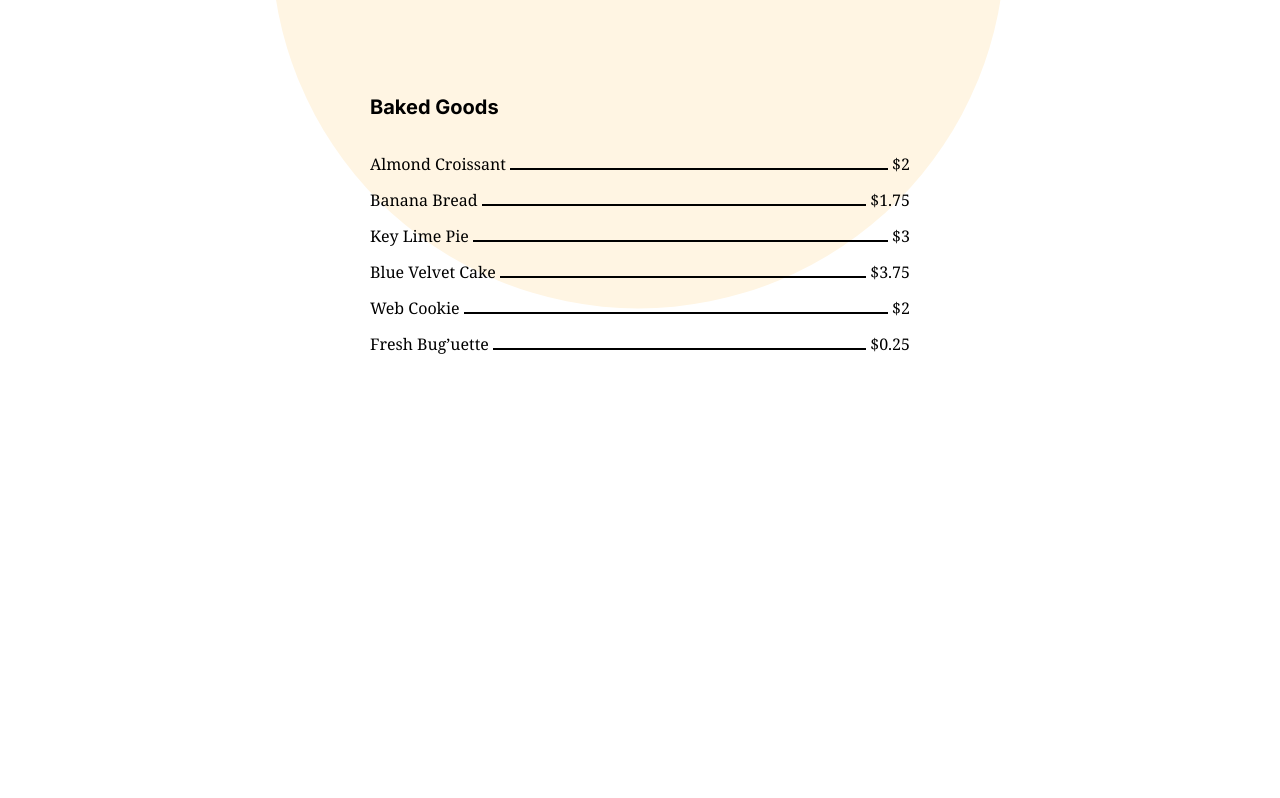
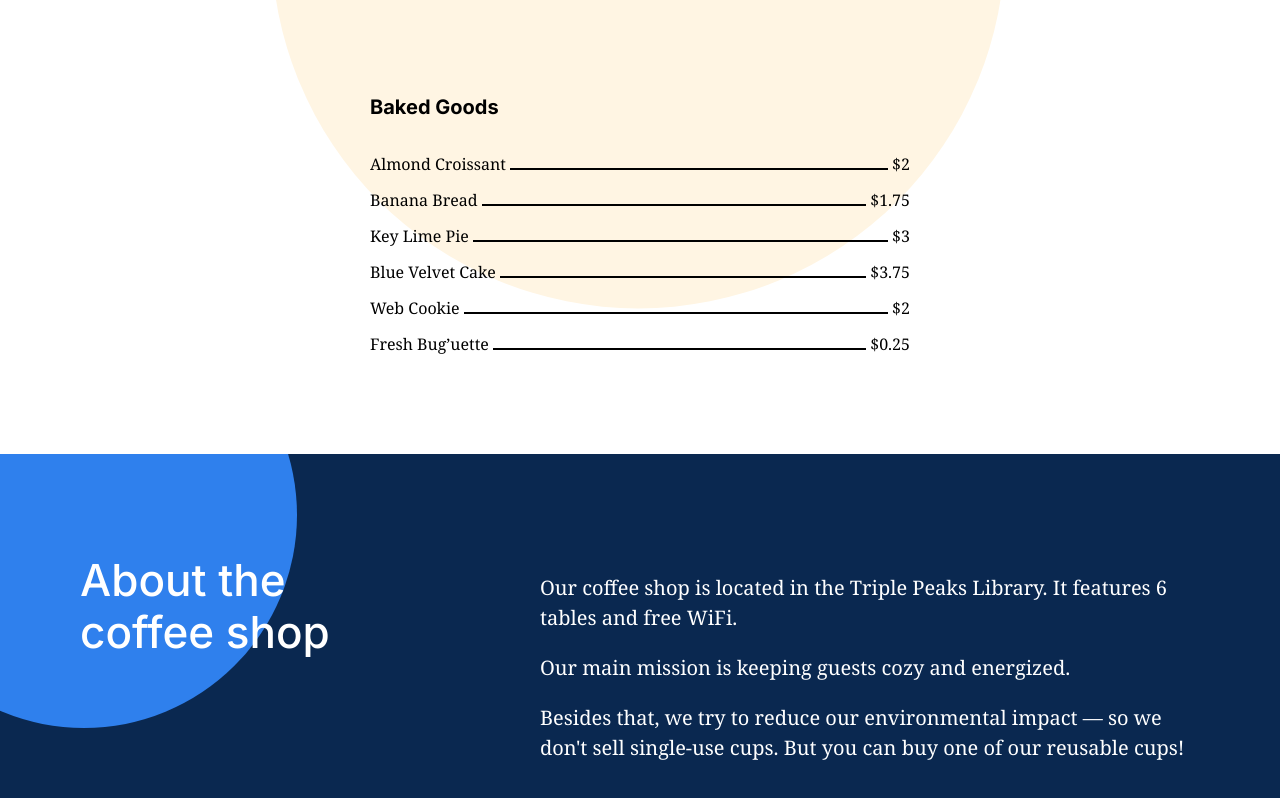
Before and after one commit to IxAntho/se_project_coffeeshop, a plain HTML site: page index.html in a window 1280 px wide. Shown: the part 3226-4024 px from the top of the page. Before the commit the page ends 3680 px from the top, so only its background shows below. Drawn offline with Linux system fonts and the light colour scheme.

Commit message:
add about section update

```diff
--- /dev/null
+++ b/blocks/about.css
@@ -0,0 +1,55 @@
+.about {
+  display: flex;
+  flex-wrap: wrap;
+  position: relative;
+  margin: 0;
+  background-color: #0A2850;
+  color: #fff;
+  padding: 100px 80px 173px;
+  overflow: hidden;
+}
+
+.about__title {
+  font-family: "Inter", "Arial", sans-serif;
+  font-style: normal;
+  font-weight: 500;
+  font-size: 44px;
+  line-height: 52px;
+  width: 100%;
+  max-width: 251px;
+  margin: 0;
+  z-index: 1;
+}
+
+.about__content {
+  display: flex;
+  flex-direction: column;
+  width: 100%;
+  max-width: 660px;
+  margin-top: 19px;
+  margin-left: auto;
+  font-family: "Noto Serif", "Times New Roman", sans-serif;
+  font-style: normal;
+  font-weight: normal;
+  font-size: 20px;
+  line-height: 30px;
+}
+
+.about__paragraph {
+  margin: 0 0 20px 0;
+}
+
+.about__paragraph:last-of-type {
+  margin: 0;
+}
+
+.about__circle {
+  background-color: #2f80ed;
+  width: 426px;
+  height: 426px;
+  border-radius: 50%;
+  position: absolute;
+  top: -152px;
+  left: -129px;
+  z-index: 0;
+}
--- a/index.html
+++ b/index.html
@@ -273,7 +273,23 @@
           </div>
         </div>
       </section>
-      <section class="about" id="about"></section>
+      <section class="about" id="about">
+        <h2 class="about__title">
+          About the coffee shop
+        </h2>
+        <div class="about__content">
+          <p class="about__paragraph">
+            Our coffee shop is located in the Triple Peaks Library. It features 6 tables and free WiFi.
+          </p>
+          <p class="about__paragraph">
+            Our main mission is keeping guests cozy and energized.
+          </p>
+          <p class="about__paragraph">
+            Besides that, we try to reduce our environmental impact — so we don't sell single-use cups. But you can buy one of our reusable cups!
+          </p>
+        </div>
+        <div class="about__circle"></div>
+      </section>
     </main>
     <footer class="footer" id="contacts"></footer>
   </div>
--- a/pages/index.css
+++ b/pages/index.css
@@ -1,6 +1,8 @@
 @import url('../vendor/normalize.css');
 @import url('../blocks/page.css');
 @import url('../blocks/header.css');
+@import url('../blocks/main.css');
 @import url('../blocks/recipes.css');
 @import url('../blocks/reservation.css');
 @import url('../blocks/menu.css');
+@import url('../blocks/about.css');
```
